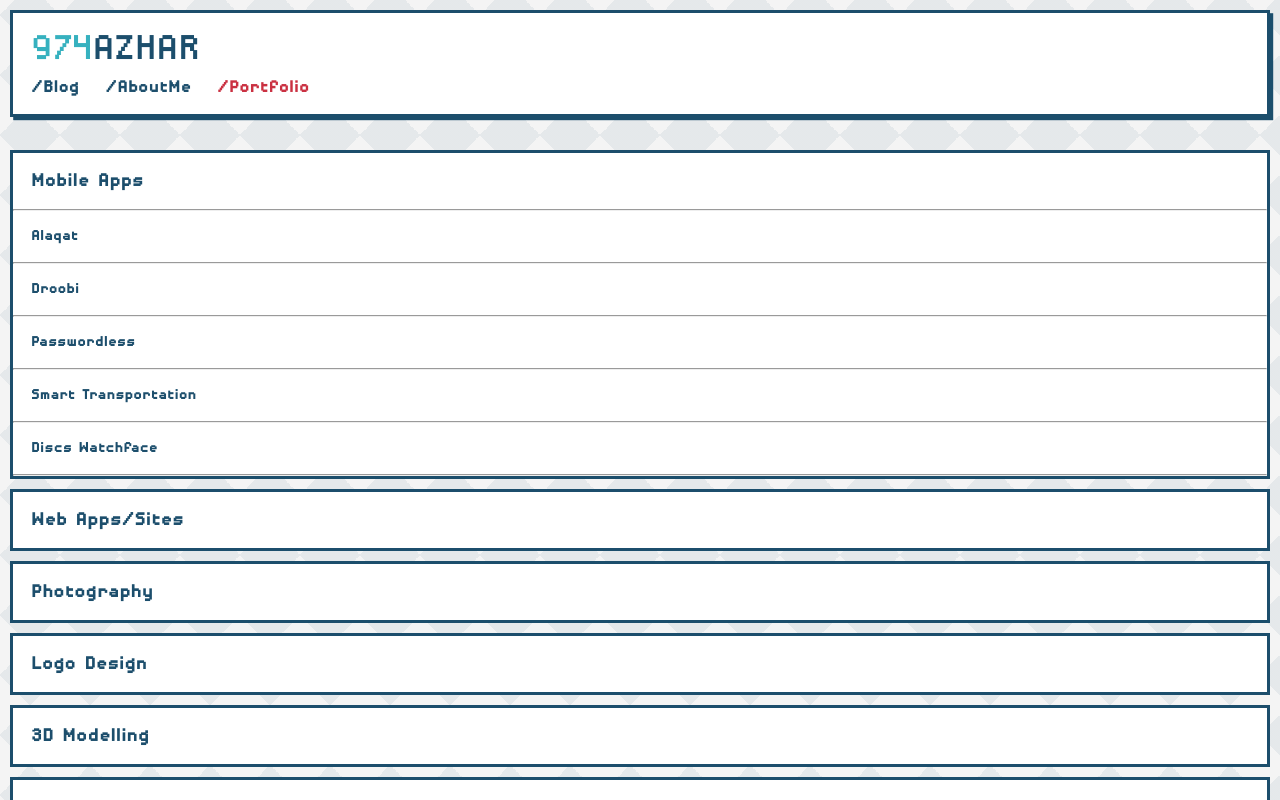
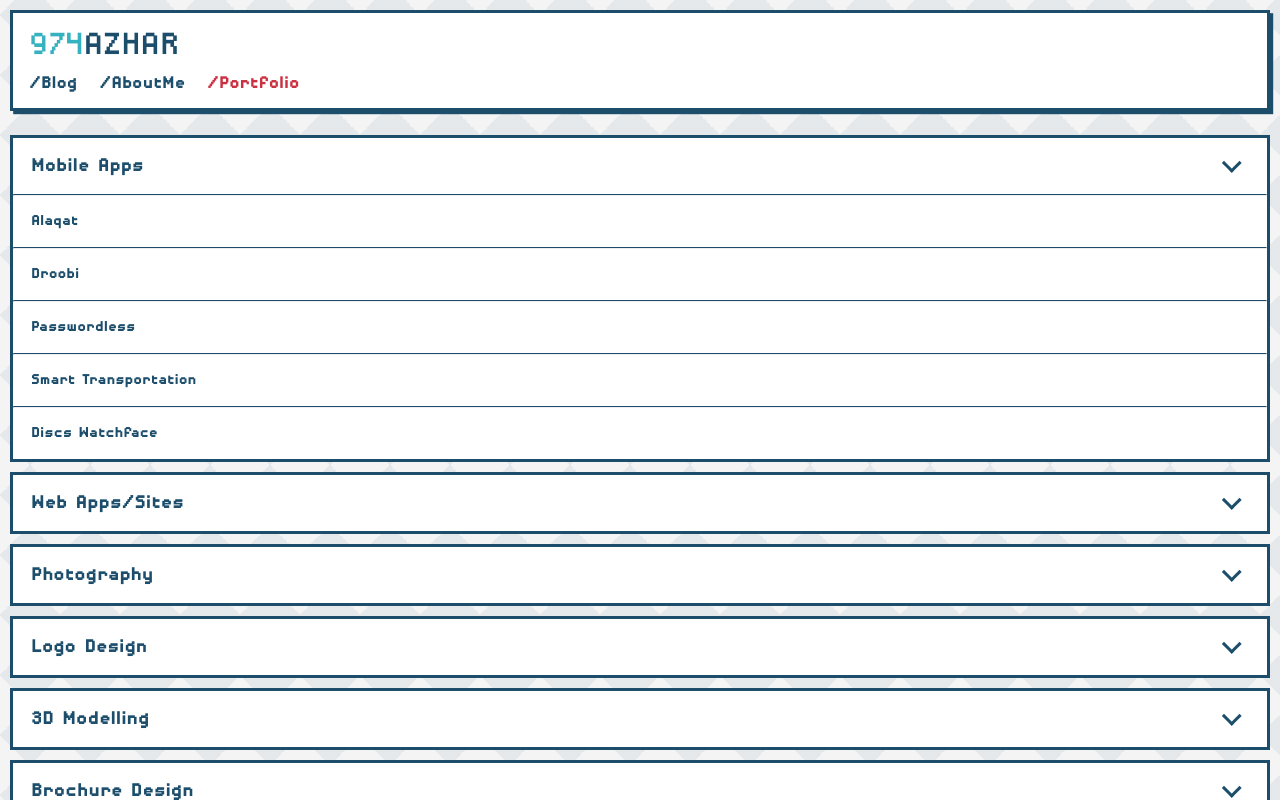
Before and after one commit to azharul-islam/974azhar, a Vue app: page /portfolio in a window 1280 px wide. Shown: the top 800 px of the page. Built offline with nearby package versions, Linux system fonts and the light colour scheme.

Commit message:
jkl;asdf

```diff
--- a/src/App.vue
+++ b/src/App.vue
@@ -75,17 +75,17 @@
 
     #nav {
         position: fixed;
-        /*width: 100%;*/
+        z-index: 1000;
         top: 10px;
         left: 10px;
         right: 10px;
-        padding: 18px 18px 8px 18px;
+        padding: 16px 16px 6px 16px;
         border: 3px solid $color-dark;
         box-shadow: 0.2rem 0.2rem 0 $color-dark;
         background-color: white;
 
         a {
-            padding: 10px 26px 10px 0;
+            padding: 12px 22px 10px 0;
             font-family: 'disposabledroid_bbbold';
             font-size: 22px;
             color: $color-dark;
@@ -118,7 +118,7 @@
 
     #brand {
         font-family: 'disposabledroid_bbregular';
-        font-size: 45px;
+        font-size: 40px;
     }
 
     .moonstone-blue {
--- a/src/views/About.vue
+++ b/src/views/About.vue
@@ -19,7 +19,7 @@
     padding: 18px;
 }
     .about {
-        margin: 150px 0 0 0;
+        margin: 135px 0 0 0;
     }
 
     p {
@@ -36,7 +36,6 @@
 
     img {
         border: 3px solid $color-dark;
-        box-shadow: 0.2rem 0.2rem 0 $color-dark;
         border-radius: 50%;
     }
 
--- a/src/views/Portfolio.vue
+++ b/src/views/Portfolio.vue
@@ -1,8 +1,12 @@
 <template>
     <div class="about">
         <div class="container">
-            <h2>Mobile Apps</h2>
+            <div class="collapser" @click="">
+                <h2>Mobile Apps <span class="chevron bottom"></span></h2>
                 <hr>
+            </div>
+
+            <div class="collapsible">
                 <h3>Alaqat</h3>
                 <hr>
                 <h3>Droobi</h3>
@@ -12,43 +16,68 @@
                 <h3>Smart Transportation</h3>
                 <hr>
                 <h3>Discs Watchface</h3>
-            <hr>
-
+            </div>
         </div>
         <div class="container">
-            <h2>Web Apps/Sites</h2>
+            <h2>Web Apps/Sites <span class="chevron bottom"></span></h2>
         </div>
         <div class="container">
-            <h2>Photography</h2>
+            <h2>Photography <span class="chevron bottom"></span></h2>
         </div>
         <div class="container">
-            <h2>Logo Design</h2>
+            <h2>Logo Design <span class="chevron bottom"></span></h2>
         </div>
         <div class="container">
-            <h2>3D Modelling</h2>
+            <h2>3D Modelling <span class="chevron bottom"></span></h2>
         </div>
         <div class="container">
-            <h2>Brochure Design</h2>
+            <h2>Brochure Design <span class="chevron bottom"></span></h2>
         </div>
         <div class="container">
-            <h2>Game Design</h2>
+            <h2>Game Design <span class="chevron bottom"></span></h2>
         </div>
         <div class="container">
-            <h2>Miscellaneous</h2>
+            <h2>Miscellaneous <span class="chevron bottom"></span></h2>
         </div>
     </div>
 </template>
+
+<script>
+
+    export default {
+        name: 'Portfolio',
+        props: {},
+        data: function () {
+            return {
+                toggles: [false, false, false, false, false, false, false, false],
+            }
+        },
+        methods: {
+            toggleCollapsible(value) {
+                return `${value.toFixed(0)}`.replace(/(\d)(?=(\d{3})+(?!\d))/g, '$1,');
+            },
+
+        }
+
+    }
+</script>
+
 <style lang="scss" scoped>
     $color-dark: #1c4e6c;
 
 
     .about {
-        margin: 150px 0 0 0;
+        margin: 135px 0 0 0;
     }
 
     p {
         font-family: 'disposabledroid_bbregular', sans-serif;
         font-size: 18px;
+    }
+
+    hr {
+        border-top: 1px solid $color-dark;
+        background-color: transparent;
     }
 
     h1, h2, h3 {
@@ -72,4 +101,35 @@
         border-radius: 50%;
     }
 
+    .collapser {
+
+    }
+
+    .chevron::before {
+        margin: 0px 10px;
+        float: right;
+        border-style: solid;
+        border-width: 3px 3px 0 0;
+        content: '';
+        display: inline-block;
+        height: 0.45em;
+        transform: rotate(-45deg);
+        width: 0.45em;
+    }
+
+    .chevron.right:before {
+        left: 0;
+        transform: rotate(45deg);
+    }
+
+    .chevron.bottom:before {
+        top: 0;
+        transform: rotate(135deg);
+    }
+
+    .chevron.left:before {
+        left: 0.25em;
+        transform: rotate(-135deg);
+    }
+
 </style>
```
Lines whose indentation alone changed are shown as unchanged.
